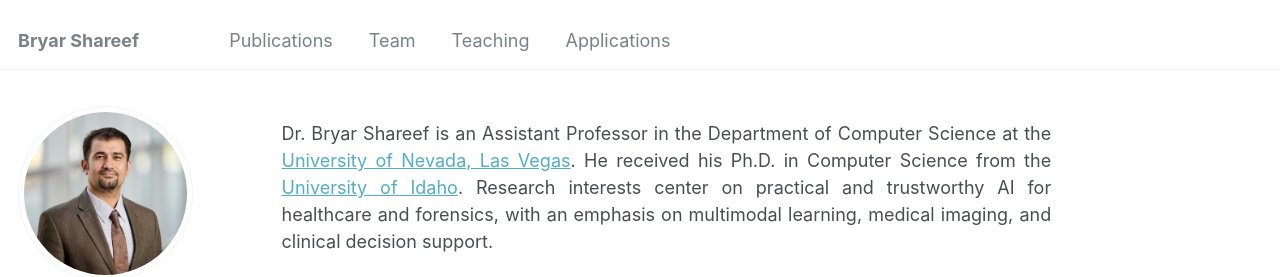
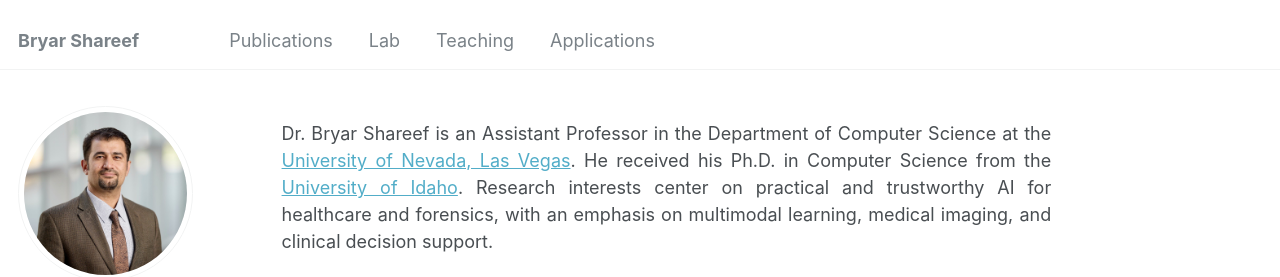
Before and after one commit to bryarshareef/bryarshareef.github.io, a Jekyll site: the page built from _pages/about.md, in a window 1280 px wide. Shown: the top 277 px of the page. Built offline with Jekyll 4.4.1, drawn with Linux system fonts in a browser that asks for light colours; some web fonts are replaced.

Commit message:
Team to Lab

```diff
--- a/_data/navigation.yml
+++ b/_data/navigation.yml
@@ -8,8 +8,8 @@ main:
 
   # - title: "Portfolio"
   #   url: /portfolio/
-  - title: "Team"
-    url: "/team/"
+  - title: "Lab"
+    url: "/lab/"
 
 
   - title: "Teaching"
--- a/_pages/students.md
+++ b/_pages/students.md
@@ -1,7 +1,7 @@
 ---
 layout: page
-title: Team
-permalink: /team/
+title: Lab
+permalink: /lab/
 ---
 
 <div class="page-title">
```
